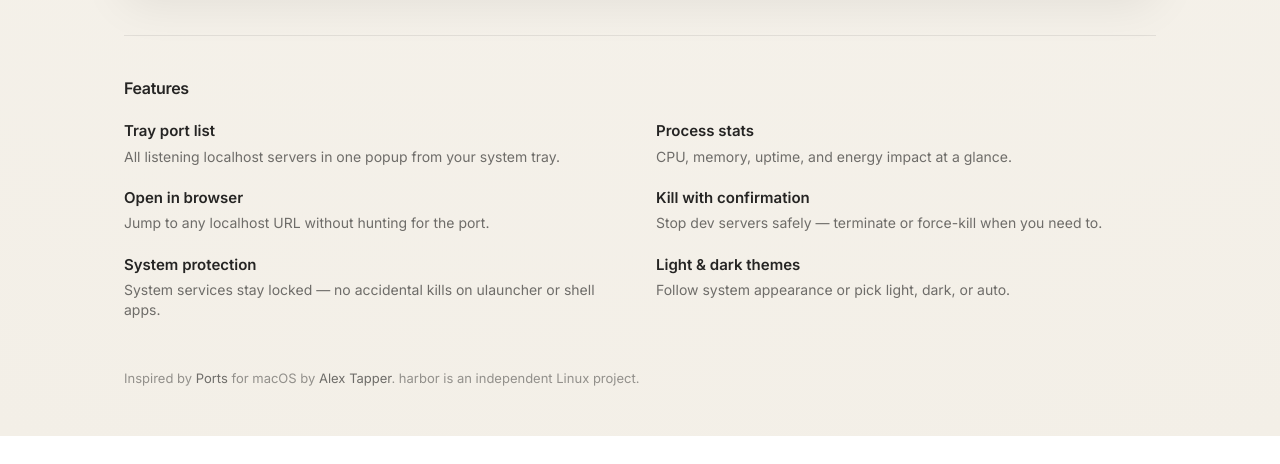
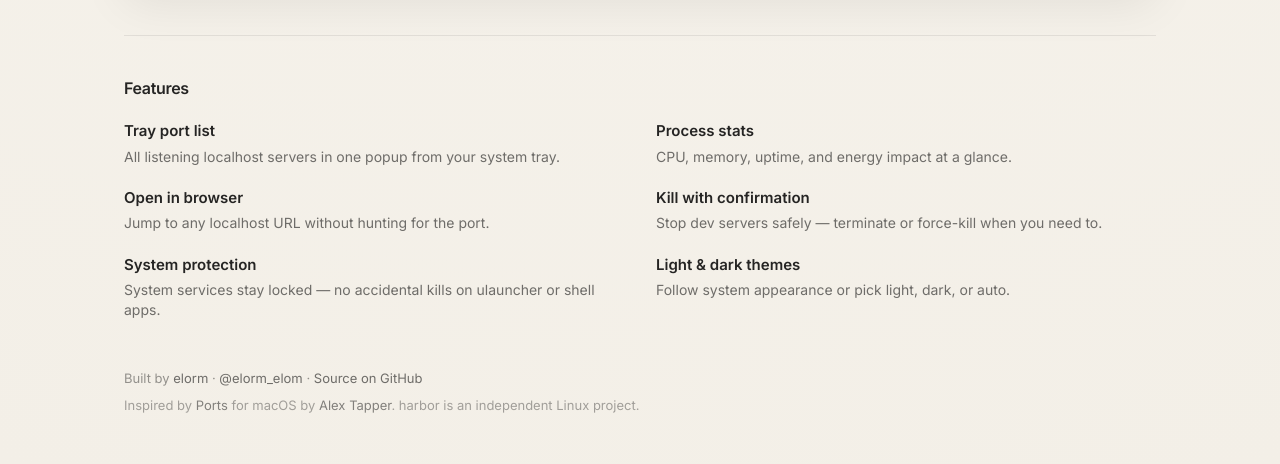
Before and after one commit to Akarikev/harbor, a website: page website/index.html in a window 1280 px wide. Shown: the part 1272-1736 px from the top of the page. Before the commit the page ends 1708 px from the top, so only its background shows below. Drawn offline with Linux system fonts and the light colour scheme.

Commit message:
Add author and GitHub links to landing page footer.
Credit elorm with website and X profile, plus source repo link alongside Ports inspiration.

Co-authored-by: Cursor <cursoragent@cursor.com>

```diff
--- a/website/index.html
+++ b/website/index.html
@@ -107,13 +107,23 @@
         </ul>
       </section>
 
+      <footer class="site-footer">
         <p class="credits">
+          Built by
+          <a href="https://elorm.xyz" rel="noopener noreferrer">elorm</a>
+          &middot;
+          <a href="https://x.com/elorm_elom" rel="noopener noreferrer">@elorm_elom</a>
+          &middot;
+          <a href="https://github.com/Akarikev/harbor" rel="noopener noreferrer">Source on GitHub</a>
+        </p>
+        <p class="credits credits-muted">
           Inspired by
           <a href="https://ports-app.com" rel="noopener noreferrer">Ports</a>
           for macOS by
           <a href="https://x.com/ABTapper" rel="noopener noreferrer">Alex Tapper</a>.
           harbor is an independent Linux project.
         </p>
+      </footer>
     </main>
 
     <script src="main.js"></script>
--- a/website/styles.css
+++ b/website/styles.css
@@ -234,11 +234,22 @@ h1 {
   color: var(--text-secondary);
 }
 
+.site-footer {
+  margin-top: 48px;
+  display: flex;
+  flex-direction: column;
+  gap: 8px;
+}
+
 .credits {
-  margin-top: 48px;
   font-size: 0.8125rem;
   color: var(--text-tertiary);
   line-height: 1.5;
+}
+
+.credits-muted {
+  color: var(--text-tertiary);
+  opacity: 0.85;
 }
 
 .credits a {
```
Lines whose indentation alone changed are shown as unchanged.
